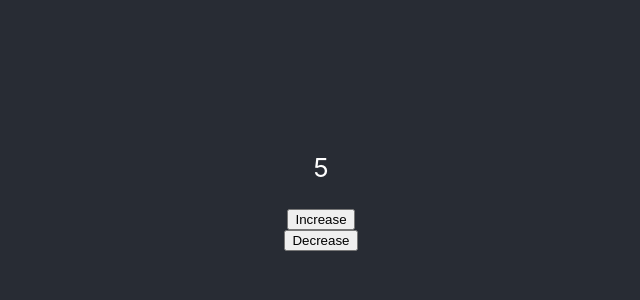
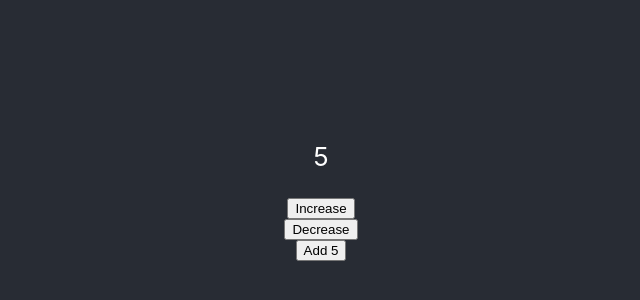
Before and after one commit to mariofink/react-redux-counter, a React (Create React App) app: page / in a window 1280 px wide. Shown: the part 212-512 px from the top of the page, without its empty margins (319-959 px from the left). Built offline with nearby package versions, Linux system fonts and the light colour scheme.

Commit message:
add ADD action with parameter

```diff
--- a/src/App.js
+++ b/src/App.js
@@ -10,6 +10,7 @@ class App extends Component {
           <p>{this.props.counter}</p>
           <button onClick={this.props.onIncrement}>Increase</button>
           <button onClick={this.props.onDecrease}>Decrease</button>
+          <button onClick={() => this.props.onAddition(5)}>Add 5</button>
         </header>
       </div>
     );
@@ -25,7 +26,8 @@ const mapStateToProps = state => {
 const mapDispatchToProps = dispatch => {
   return {
     onIncrement: () => dispatch({ type: "INCREMENT" }),
-    onDecrease: () => dispatch({ type: "DECREASE" })
+    onDecrease: () => dispatch({ type: "DECREASE" }),
+    onAddition: amount => dispatch({ type: "ADD", value: amount })
   };
 };
 
--- a/src/store/reducer.js
+++ b/src/store/reducer.js
@@ -12,6 +12,10 @@ export default (state = initialState, action) => {
       return {
         counter: state.counter - 1
       };
+    case "ADD":
+      return {
+        counter: state.counter + action.value
+      };
     default:
       return state;
   }
```
